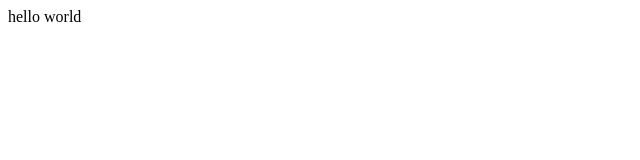
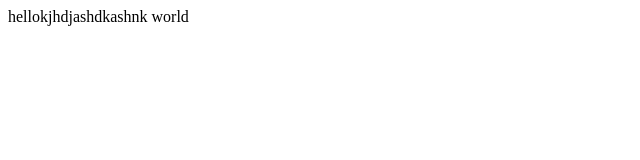
Before and after one commit to ayush-python123/my-demo, a plain HTML site: page index.html in a window 1280 px wide. Shown: the whole page, without its empty margins (0-640 px from the left). Drawn offline with Linux system fonts and the light colour scheme.

```diff
--- a/index.html
+++ b/index.html
@@ -1 +1 @@
-<p> hello world</p>
+<p> hellokjhdjashdkashnk world</p>
```
Also changed, not shown: 1 other file.
